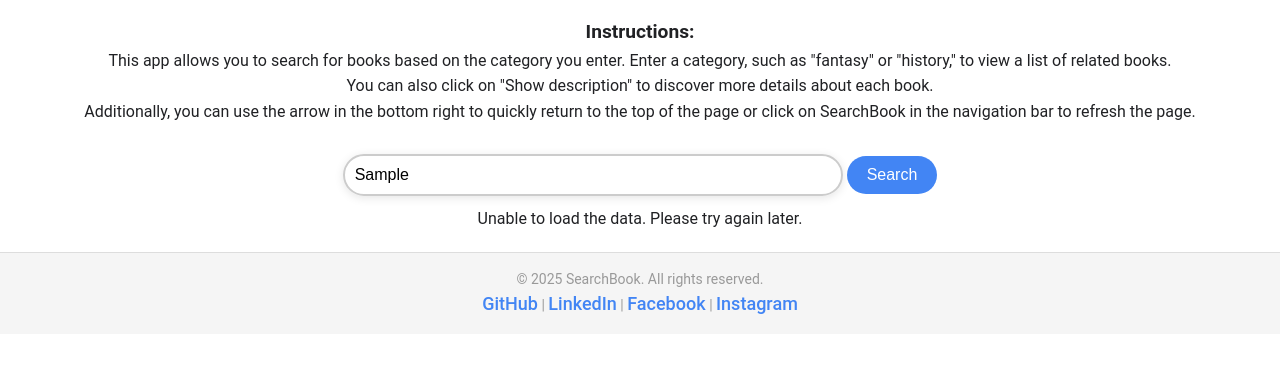
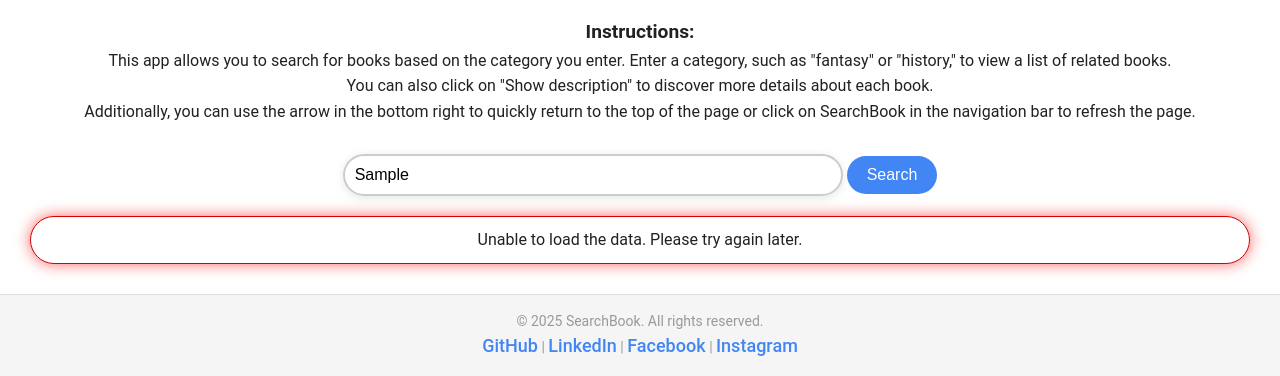
Before and after one commit to adriana-rs/SearchBook, a website built with webpack: page index.html in a window 1280 px wide. Both pictures are taken after typing "Sample" into the empty fields and a click on the button "Search". Shown: the part 474-850 px from the top of the page. Before the commit the page ends 808 px from the top, so only its background shows below. Built offline with nearby package versions, Linux system fonts and the light colour scheme; no server answers.

Commit message:
add stile a errorMessage

```diff
--- a/assets/css/style.css
+++ b/assets/css/style.css
@@ -94,6 +94,15 @@ button {
 
 button:hover {
     background-color: #357ae8;
+}
+
+#errorMessage {
+    background-color: white;
+    padding: 10px;
+    margin: 10px 0;
+    border: 1px solid rgb(209, 3, 3);
+    border-radius: 60px;
+    box-shadow: 0 0 15px rgba(255, 0, 0, 0.6);
 }
 
 @keyframes spin {
```
